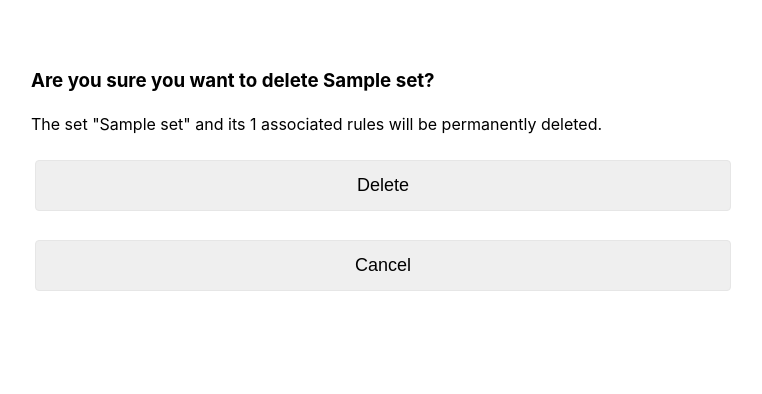
After one commit to seaming/lang-tool, a Python web app: template templates/delete_set.html in a window 1280 px wide. The commit adds this page. Shown: the top 394 px of the page, without its empty margins (261-1023 px from the left). Run offline with Jinja, Linux system fonts and the light colour scheme; the template is opened without the code that fills it: most values are stand-ins (such as "Sample title", 1, 10 or a date in 2020).

Commit message:
implement set deletion

```diff
--- /dev/null
+++ b/templates/delete_set.html
@@ -0,0 +1,30 @@
+{% extends 'base.html' %}
+
+{% block title %}Delete {{ set.name }} | Delete set{% endblock %}
+
+{% block body %}
+
+<h3>Are you sure you want to delete {{ set.name }}?</h3>
+
+<p>
+  The set "{{ set.name }}" and its {{ set.count_rules() }} associated rules will be permanently deleted.
+</p>
+
+<form class="row" action="{{ url_for('delete_set', id=set.id.hex) }}" method="POST">
+  <input class="col big delete" type="submit" value="Delete">
+  <br><br><br><br>
+  <input class="col big" type="button" value="Cancel" onclick="cancel();">
+</form>
+
+{% endblock %}
+
+{% block nav %}
+{% endblock %}
+
+{% block script %}
+<script>
+  function cancel() {
+    location.href = "{{ url_for('view_set', id=set.id.hex) }}";
+  }
+</script>
+{% endblock %}
--- a/templates/view_set.html
+++ b/templates/view_set.html
@@ -25,4 +25,5 @@
 <a href="{{ url_for('view_lang', code=set.parent_lang.code) }}">🔠</a>
 <a href="{{ url_for('edit_set', id=set.id.hex) }}">✏️</a>
 <br><br>
+<a href="{{ url_for('delete_set', id=set.id.hex) }}">🗑</a>
 {% endblock %}
```
Also changed, not shown: views.py (+13 -0 lines).
